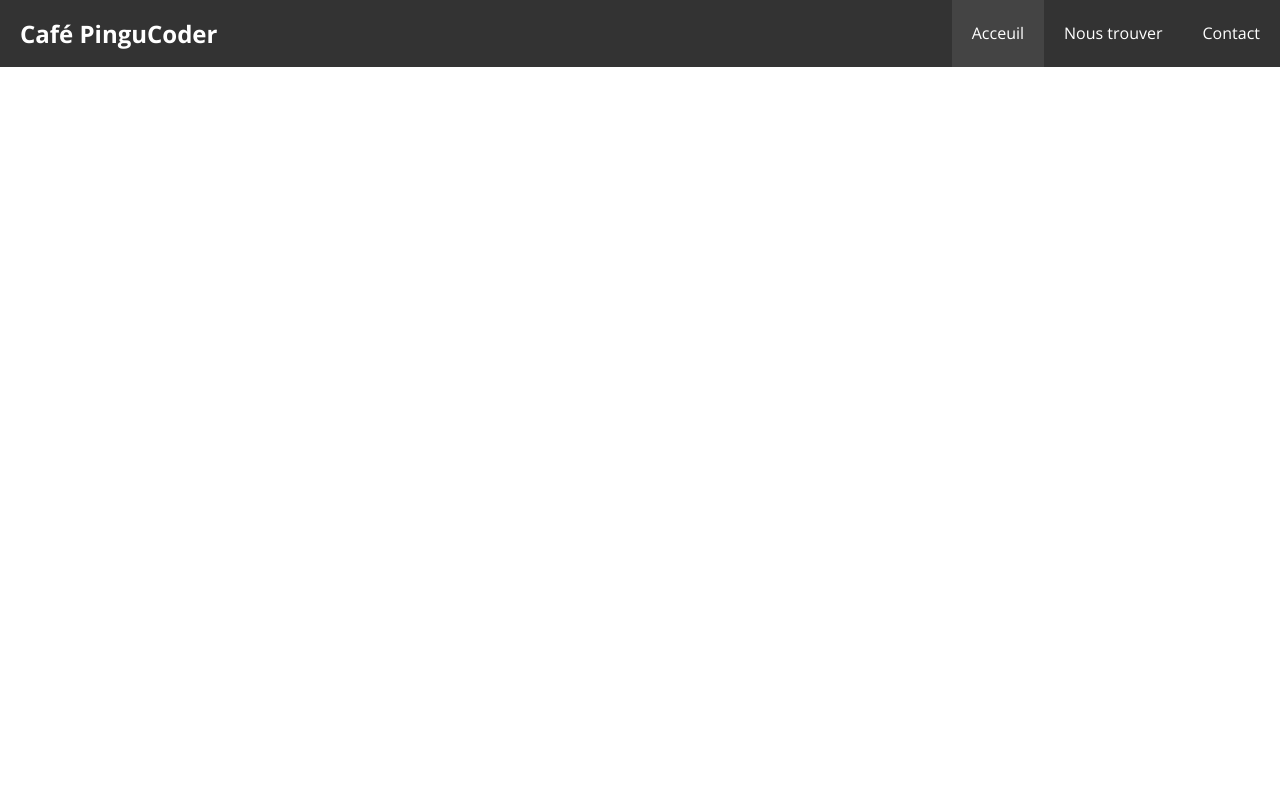
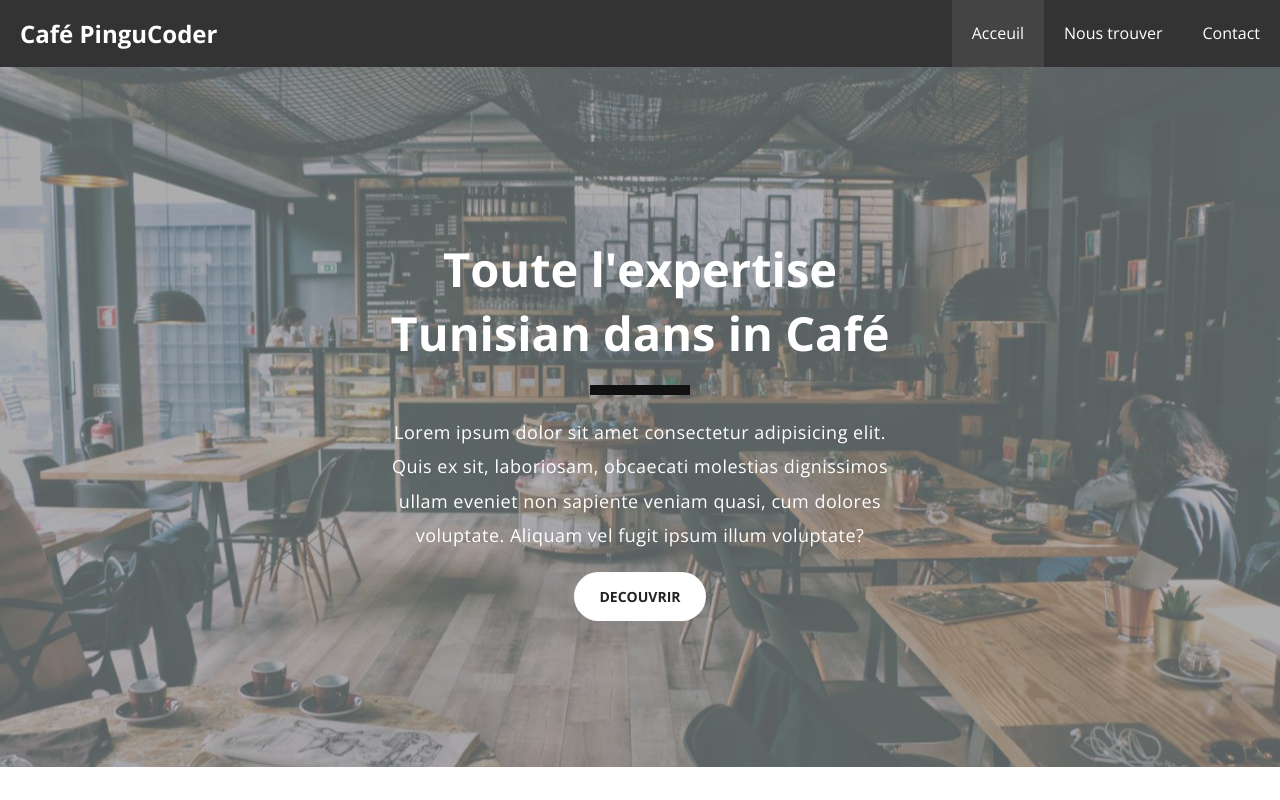
Before and after one commit to SamarAyadi/project-Cafe, a plain HTML site: page index.html in a window 1280 px wide. Drawn offline with nearby package versions, Linux system fonts and the light colour scheme.

Commit message:
Mise en place du la partie centrale

```diff
--- a/css/styles.css
+++ b/css/styles.css
@@ -8,7 +8,7 @@
 
 html,
 body {
-  font-family: 'Open Sans', sans-serif;
+  font-family: "Open Sans", sans-serif;
 }
 
 h1,
@@ -21,13 +21,20 @@ a {
   color: #333;
   text-decoration: none;
 }
+P {
+  margin-bottom: 10px;
+}
+.my-10{
+margin-top: 10px;
+margin-bottom: 10px;
+}
 
 /* header */
 
 .header {
   background: #333;
   overflow: auto;
-line-height: 1.7em;
+  line-height: 1.7em;
 }
 
 .header nav h1 {
@@ -35,28 +42,77 @@ line-height: 1.7em;
   padding: 20px;
   margin-bottom: 0px;
 }
-.header nav h1 a{
+.header nav h1 a {
   color: white;
 }
 
 .header nav ul {
   list-style: none;
   float: right;
-
 }
 
 .header nav ul li {
   float: left;
 }
-.header nav ul li a{
+.header nav ul li a {
   color: white;
   padding: 20px;
   display: block;
 }
-.header nav ul li a:hover{
+.header nav ul li a:hover {
   background: #444;
 }
-.active{
+.active {
   background: #444;
+}
 
+/* vp */
+.vp {
+  height: 700px;
+  background: url(../images/frame.jpg) center center / cover;
+  /* background-size: cover;
+  background-position: center center; */
+  text-align: center;
 }
+
+.vp-content {
+  max-width: 500px;
+  padding-top: 170px;
+  color: white;
+  display: block;
+  display: block;
+  margin: auto;
+}
+
+.vp-content h1 {
+  font-size: 47px;
+}
+.separator {
+  height: 10px;
+  background: #111;
+  width: 100px;
+  margin: 20px auto;
+}
+
+.vp-content p {
+  font-size: 18px;
+  letter-spacing: 0.5px;
+  line-height: 1.9em;
+}
+
+.btn {
+  display: inline-block;
+  padding: 15px 25px;
+  border-radius: 30px;
+  font-weight: 700;
+  font-size: 14px;
+}
+.btn-primary {
+  background: white;
+  color: #222;
+}
+
+.btn-primary:hover {
+  background: #222;
+  color: white;
+}
--- a/index.html
+++ b/index.html
@@ -23,6 +23,14 @@
       </ul>
     </nav>
   </header>
+  <section class="vp">
+    <div class="vp-content">
+      <h1>Toute l'expertise Tunisian dans in Café</h1>
+     <div class="separator"></div>
+     <p>Lorem ipsum dolor sit amet consectetur adipisicing elit. Quis ex sit, laboriosam, obcaecati molestias dignissimos ullam eveniet non sapiente veniam quasi, cum dolores voluptate. Aliquam vel fugit ipsum illum voluptate?</p>
+      <a href="./where.html" class="btn btn-primary my-10">DECOUVRIR</a>
+    </div>
+  </section>
 
 </body>
 
```
